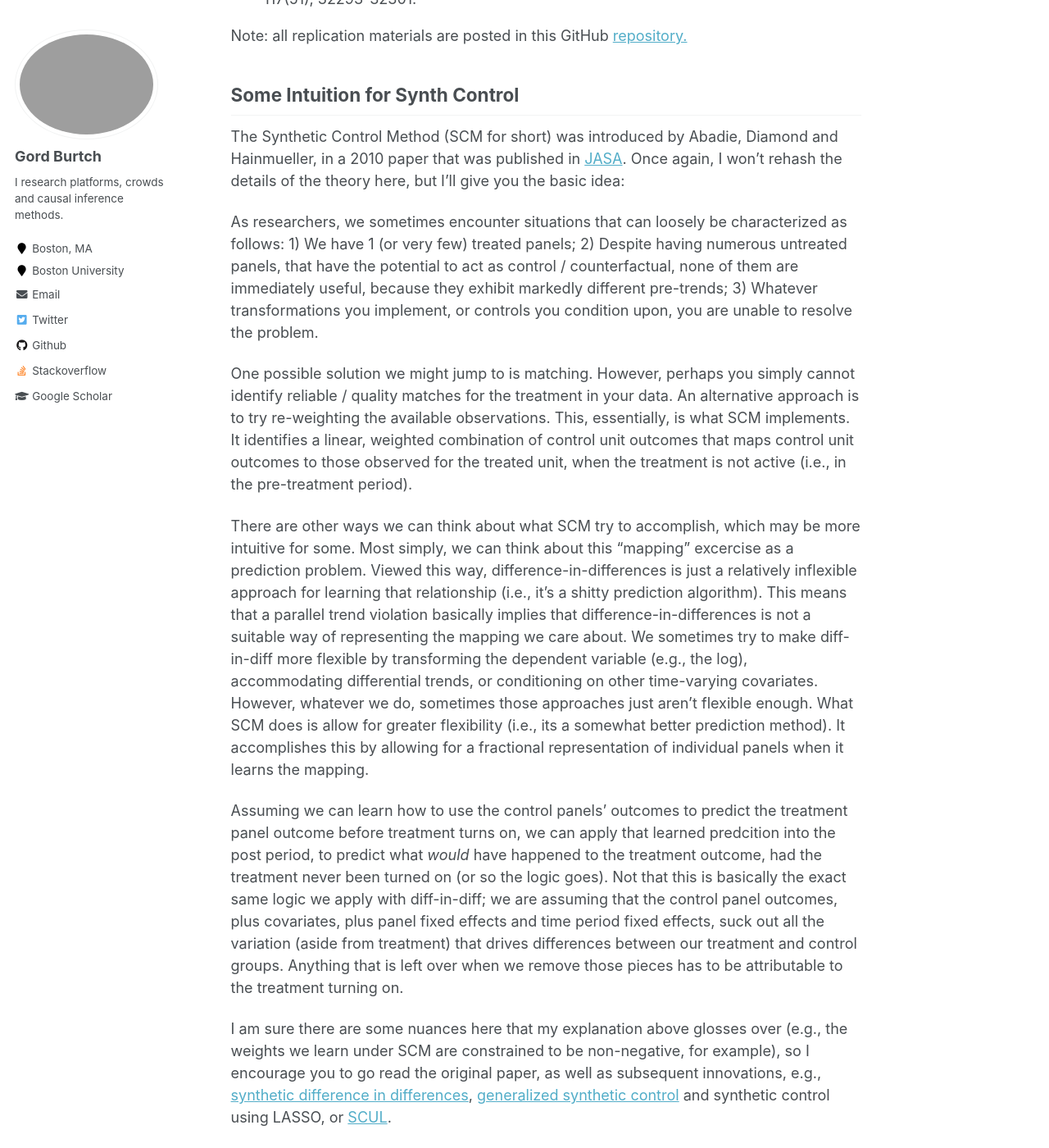
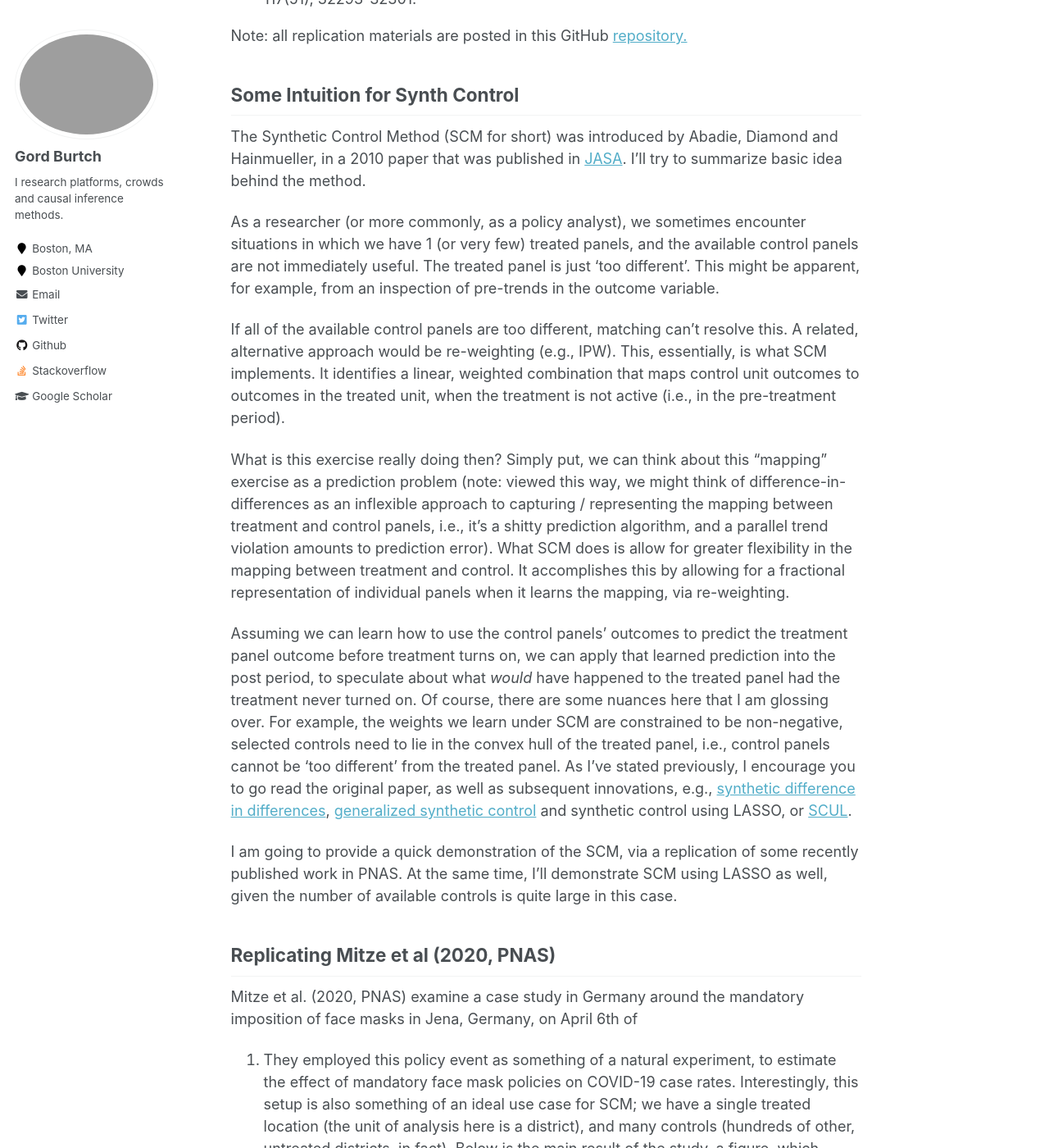
Before and after one commit to gburtch/gburtch.github.io, a Jekyll site: the page built from _posts/2021-03-26-synth-demo.md, in a window 1280 px wide and 1400 px high, scrolled down 442 px. Shown: the whole window at 82% size. Built offline with Jekyll 4.4.1, drawn with Linux system fonts in a browser that asks for light colours; some of the changed text lies outside the part shown.

Commit message:
Update 2021-03-26-synth-demo.md

```diff
--- a/_posts/2021-03-26-synth-demo.md
+++ b/_posts/2021-03-26-synth-demo.md
@@ -26,56 +26,38 @@ Note: all replication materials are posted in this GitHub [repository.](https://
 The Synthetic Control Method (SCM for short) was introduced by Abadie,
 Diamond and Hainmueller, in a 2010 paper that was published in
 [JASA](https://amstat.tandfonline.com/doi/abs/10.1198/jasa.2009.ap08746#.YF0CFkhKj6A "JASA").
-Once again, I won’t rehash the details of the theory here, but I’ll give
-you the basic idea:
+I’ll try to summarize basic idea behind the method.
 
-As researchers, we sometimes encounter situations that can loosely be
-characterized as follows: 1) We have 1 (or very few) treated panels; 2)
-Despite having numerous untreated panels, that have the potential to act
-as control / counterfactual, none of them are immediately useful,
-because they exhibit markedly different pre-trends; 3) Whatever
-transformations you implement, or controls you condition upon, you are
-unable to resolve the problem.
+As a researcher (or more commonly, as a policy analyst), we sometimes
+encounter situations in which we have 1 (or very few) treated panels, and the available
+control panels are not immediately useful. The treated panel is just 'too different'. This
+might be apparent, for example, from an inspection of pre-trends in the outcome variable.
 
-One possible solution we might jump to is matching. However, perhaps you
-simply cannot identify reliable / quality matches for the treatment in
-your data. An alternative approach is to try re-weighting the available
-observations. This, essentially, is what SCM implements. It identifies a
-linear, weighted combination of control unit outcomes that maps control
-unit outcomes to those observed for the treated unit, when the treatment
+If all of the available control panels are too different, matching can't resolve this.
+A related, alternative approach would be re-weighting (e.g., IPW). This, essentially,
+is what SCM implements. It identifies a linear, weighted combination that maps control
+unit outcomes to outcomes in the treated unit, when the treatment
 is not active (i.e., in the pre-treatment period).
 
-There are other ways we can think about what SCM try to accomplish,
-which may be more intuitive for some. Most simply, we can think about
-this “mapping” excercise as a prediction problem. Viewed this way,
-difference-in-differences is just a relatively inflexible approach for
-learning that relationship (i.e., it’s a shitty prediction algorithm).
-This means that a parallel trend violation basically implies that
-difference-in-differences is not a suitable way of representing the
-mapping we care about. We sometimes try to make diff-in-diff more
-flexible by transforming the dependent variable (e.g., the log),
-accommodating differential trends, or conditioning on other time-varying
-covariates. However, whatever we do, sometimes those approaches just
-aren’t flexible enough. What SCM does is allow for greater flexibility
-(i.e., its a somewhat better prediction method). It accomplishes this by
+What is this exercise really doing then? Simply put, we can think about
+this “mapping” exercise as a prediction problem (note: viewed this way,
+we might think of difference-in-differences as an inflexible approach to
+capturing / representing the mapping between treatment and control panels,
+i.e., it’s a shitty prediction algorithm, and a parallel trend violation amounts to
+prediction error). What SCM does is allow for greater flexibility
+in the mapping between treatment and control. It accomplishes this by
 allowing for a fractional representation of individual panels when it
-learns the mapping.
+learns the mapping, via re-weighting.
 
 Assuming we can learn how to use the control panels’ outcomes to predict
 the treatment panel outcome before treatment turns on, we can apply that
-learned predcition into the post period, to predict what *would* have
-happened to the treatment outcome, had the treatment never been turned
-on (or so the logic goes). Not that this is basically the exact same
-logic we apply with diff-in-diff; we are assuming that the control panel
-outcomes, plus covariates, plus panel fixed effects and time period
-fixed effects, suck out all the variation (aside from treatment) that
-drives differences between our treatment and control groups. Anything
-that is left over when we remove those pieces has to be attributable to
-the treatment turning on.
-
-I am sure there are some nuances here that my explanation above glosses
-over (e.g., the weights we learn under SCM are constrained to be
-non-negative, for example), so I encourage you to go read the original
+learned prediction into the post period, to speculate about what *would* have
+happened to the treated panel had the treatment never turned
+on. Of course, there are some nuances here that I am glossing over. For example,
+the weights we learn under SCM are constrained to be
+non-negative, selected controls need to lie in the convex hull of the treated panel,
+i.e., control panels cannot be 'too different' from the treated panel.
+As I've stated previously, I encourage you to go read the original
 paper, as well as subsequent innovations, e.g., [synthetic difference in
 differences](https://www.nber.org/papers/w25532 "synthetic difference in differences"),
 [generalized synthetic
@@ -83,18 +65,17 @@ control](https://www.cambridge.org/core/journals/political-analysis/article/gene
 and synthetic control using LASSO, or
 [SCUL](https://hollina.github.io/scul/ "SCUL").
 
-What I am going to do here is provide a quick demonstration of the
-method, via a replication of some recently published work. At the same
-time, I’ll demonstrate the SCM-using-LASSO variant as well, to
-demonstrate its value in this situation, where the number of available
-controls is quite large.
+I am going to provide a quick demonstration of the
+SCM, via a replication of some recently published work in PNAS. At the same
+time, I’ll demonstrate SCM using LASSO as well, given the number of available
+controls is quite large in this case.
 
 ## Replicating Mitze et al (2020, PNAS)
 
 Mitze et al. (2020, PNAS) examine a case study in Germany around the
-mandatory imposition of facemasks in Jena, Germany, on April 6th of
+mandatory imposition of face masks in Jena, Germany, on April 6th of
 2020. They employed this policy event as something of a natural
-experiment, to estimate the effect of mandatory facemask policies on
+experiment, to estimate the effect of mandatory face mask policies on
 COVID-19 case rates. Interestingly, this setup is also something of an
 ideal use case for SCM; we have a single treated location (the unit of
 analysis here is a district), and many controls (hundreds of other,
@@ -116,7 +97,7 @@ requires authors to disclose data and analysis scripts as supplementary
 appendices. Unfortunately, in this case, I was unable to locate anything
 approximating useful replication materials. The supplementary appendix
 did not include any analysis scripts (despite the authors’ claim to the
-contrary in their paper), and the \`data’ that was provided amounted to
+contrary in their paper), and the `data’ that was provided amounted to
 a single spreadsheet, with a handful of time series (certainly not the
 entirety of raw data that was used to construct a synthetic control).
 Rather than give up, I decided to locate the datasets the authors had
```
